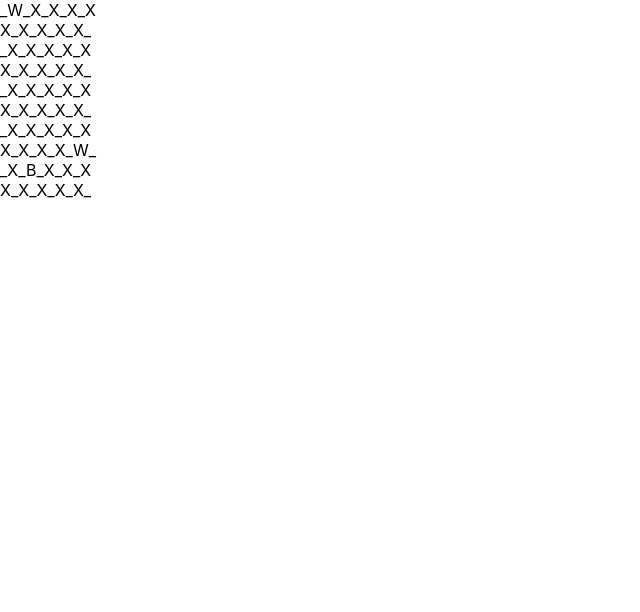
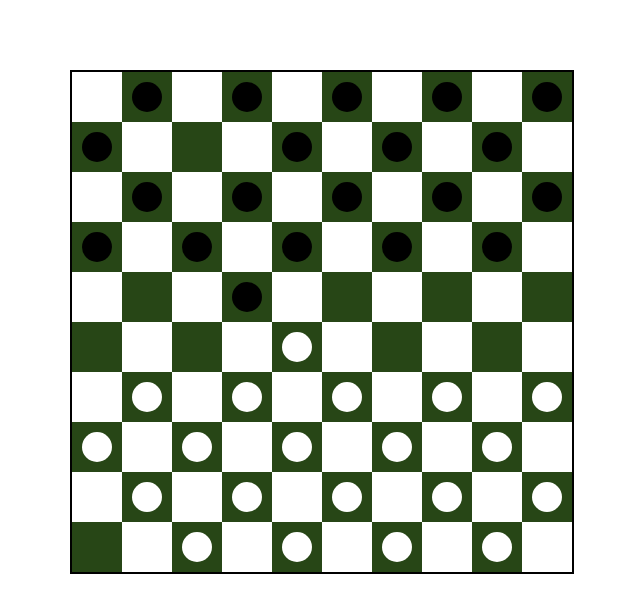
Before and after one commit to BogdanBankowski/draughts-game, a React (Create React App) app: page / in a window 1280 px wide. Shown: the top 612 px of the page, without its empty margins (0-640 px from the left). Built offline with nearby package versions, Linux system fonts and the light colour scheme; the HTML template or start-up script is replaced by a standard one.

Commit message:
board ready, pieces can move but there are some bugs

```diff
--- a/src/App.css
+++ b/src/App.css
@@ -1,6 +1,62 @@
+.board{
+  background-color: burlywood;
+  width:500px;
+  height:500px;
+  border: solid 2px black;
+  margin-top: 70px;
+  margin-left: 70px;
+}
+
+.field-white{
+  width: 50px;
+  height: 50px;
+  display: flex;
+  justify-content: center;
+  align-items: center;
+  background-color: white;
+}
+.field-black{
+  width: 50px;
+  height: 50px;
+  display: flex;
+  justify-content: center;
+  align-items: center;
+  background-color: rgb(39, 70, 22);
+  z-index:50;
+}
+
+
+.row{
+  display:flex;
+  flex-wrap: nowrap;
+
+}
+
+.white-piece{
+  z-index:100;
+  background-color: white;
+  height: 30px;
+  width:30px;
+  border-radius: 50%;
+}
+
+.black-piece{
+  z-index:100;
+  background-color: black;
+  height: 30px;
+  width:30px;
+  border-radius: 50%;
+}
+
+
+
+
+
 .App {
   text-align: center;
 }
+
+
 
 .App-logo {
   height: 40vmin;
--- a/src/App.js
+++ b/src/App.js
@@ -1,10 +1,27 @@
 import { useEffect, useState } from "react";
 import "./App.css";
+
+const TEST_GAME = [[32,28],[19,23],[28,19],[14,23],[37,32]];
+const TEST_GAME2 = [[32,28],[18,22],[37,32],[12,18],[41,37],[7,12],[46,41],[1,7]];
+const DEFAULT_BOARD = []
+
+for (let i=0;i<50;i++){
+  if (i<20) DEFAULT_BOARD.push({ noOfField: i+1, color: "black" });
+  else if(i>29) DEFAULT_BOARD.push({ noOfField: i+1, color: "white" });
+}
 
 // 1. make it pretty
 // 2. visibly distinguish white/black field, white/black pieces
 function Field({ piece, white }) {
-  return <span>{white ? "_" : piece || "X"}</span>;
+  if (white){
+    return <div className='field-white'></div>
+  }
+  else if(!piece){
+    return <div className='field-black'></div>
+  }
+  else {
+    return <div className='field-black'><div className={piece+'-piece'}></div> </div>
+  }
 }
 
 // 1. on component mount, play a set of movements defined in PDN format
@@ -17,45 +34,87 @@ function Field({ piece, white }) {
 // 4. display a list of already played movements
 
 // 5. allow playing different games
+
+function isRowEven(field){
+  return(field % 10 >5 ? true : false);
+}
+// normalne ruchy + bicia do tyłu i do przodu obsłużone. Brakuje ruchów damką bić damką i wielobić
+function handleMove(movFrom, movTo,actualBoard) {
+ // let pieceToCapture = null;
+
+// movFrom:19 movTo:28 doZbicia:23
+ /* if(Math.abs(movFrom-movTo)===11){
+    if(isRowEven(movFrom)){
+      movFrom > movTo ? pieceToCapture = actualBoard.find(elem =>(elem.noOfField === movFrom-6)) : pieceToCapture = actualBoard.find(elem =>(elem.noOfField === movTo-6))
+    }
+    else if(!isRowEven(movFrom)){
+      movFrom > movTo ? pieceToCapture = actualBoard.find(elem =>(elem.noOfField === movFrom-5)) : pieceToCapture = actualBoard.find(elem =>(elem.noOfField === movTo-5))
+    }
+  }
+  else if(Math.abs(movFrom-movTo===9)){
+    if(isRowEven(movFrom)){
+      console.log('test1');
+      movFrom > movTo ? pieceToCapture = actualBoard.find(elem =>(elem.noOfField === movFrom-5)) : pieceToCapture = actualBoard.find(elem =>(elem.noOfField === movTo-5))
+    }
+    else if(!isRowEven(movFrom)){
+      movFrom > movTo ? pieceToCapture = actualBoard.find(elem =>(elem.noOfField === movFrom-4)) : pieceToCapture = actualBoard.find(elem =>(elem.noOfField === movTo-4))
+    }
+  }
+  if(pieceToCapture==!null) pieceToCapture.noOfField = null; */
+  let pieceToMove = actualBoard.find(elem => (
+    elem.noOfField === movFrom
+  ));
+  pieceToMove.noOfField = movTo;
+
+  return actualBoard.slice();
+}
+
+
 function Board() {
-  const [pieces, setPieces] = useState([
-    { noOfField: 1, color: "W" },
-    { noOfField: 40, color: "W" },
-    { noOfField: 42, color: "B" },
-  ]);
+  const [pieces, setPieces] = useState(DEFAULT_BOARD);
 
   useEffect(() => {
-    setTimeout(() => {
-      setPieces([
-        { noOfField: 1, color: "W" },
-        { noOfField: 40, color: "W" },
-        { noOfField: 42, color: "B" },
-      ])
-    }, 3000)
-  }, [])
 
-  return Array(10)
+   // for (let i=0;i<TEST_GAME.length;i++){}
+   let i=0;
+   let gameInterval = setInterval(() => {
+      i<TEST_GAME2.length ? setPieces(handleMove(TEST_GAME2[i][0],TEST_GAME2[i][1],pieces)) : clearInterval(gameInterval);
+      i++;
+      }
+    , 1000)
+
+  }
+  , []);
+
+
+
+  return <div className='board'>{Array(10)
     .fill()
     .map((_, y) => {
       return (
-        <div>
+        <div className='row'>
           {Array(10)
             .fill()
             .map((_, x) => {
               const white = y % 2 === 0 ? x % 2 === 0 : x % 2 === 1;
               const noOfField =
                 y * 5 + (y % 2 === 0 ? (x + 1) / 2 : (x + 2) / 2);
-
               const piece = pieces.find(
                 (piece) => piece.noOfField === noOfField
               );
-
               return <Field white={white} piece={piece?.color} />;
             })}
         </div>
       );
-    });
+    })}</div>;
 }
+
+
+
+
+
+
+
 
 function App() {
   return <Board />;
--- /dev/null
+++ b/test.css
@@ -0,0 +1,50 @@
+*{
+    margin:0;
+    padding:0;
+}
+.row{
+    display:flex;
+    flex-wrap: nowrap;
+}
+.board{
+    background-color: burlywood;
+    width:500px;
+    height:500px;
+    border: solid 2px black;
+    margin-top: 70px;
+    margin-left: 70px;
+}
+
+.field{
+    width: 50px;
+    height: 50px;
+    display: flex;
+    justify-content: center;
+    align-items: center;
+
+}
+
+.b{
+    background-color: brown;
+    z-index:50;
+}
+
+.w{
+    background-color: white;
+}
+
+.white-piece{
+    z-index:100;
+    background-color: white;
+    height: 30px;
+    width:30px;
+    border-radius: 50%;
+}
+
+.black-piece{
+    z-index:100;
+    background-color: black;
+    height: 30px;
+    width:30px;
+    border-radius: 50%;
+}
```
Also changed, not shown: test.html (added, +135 -0 lines), 1 other file (tests, documents, lock files or other folders).
